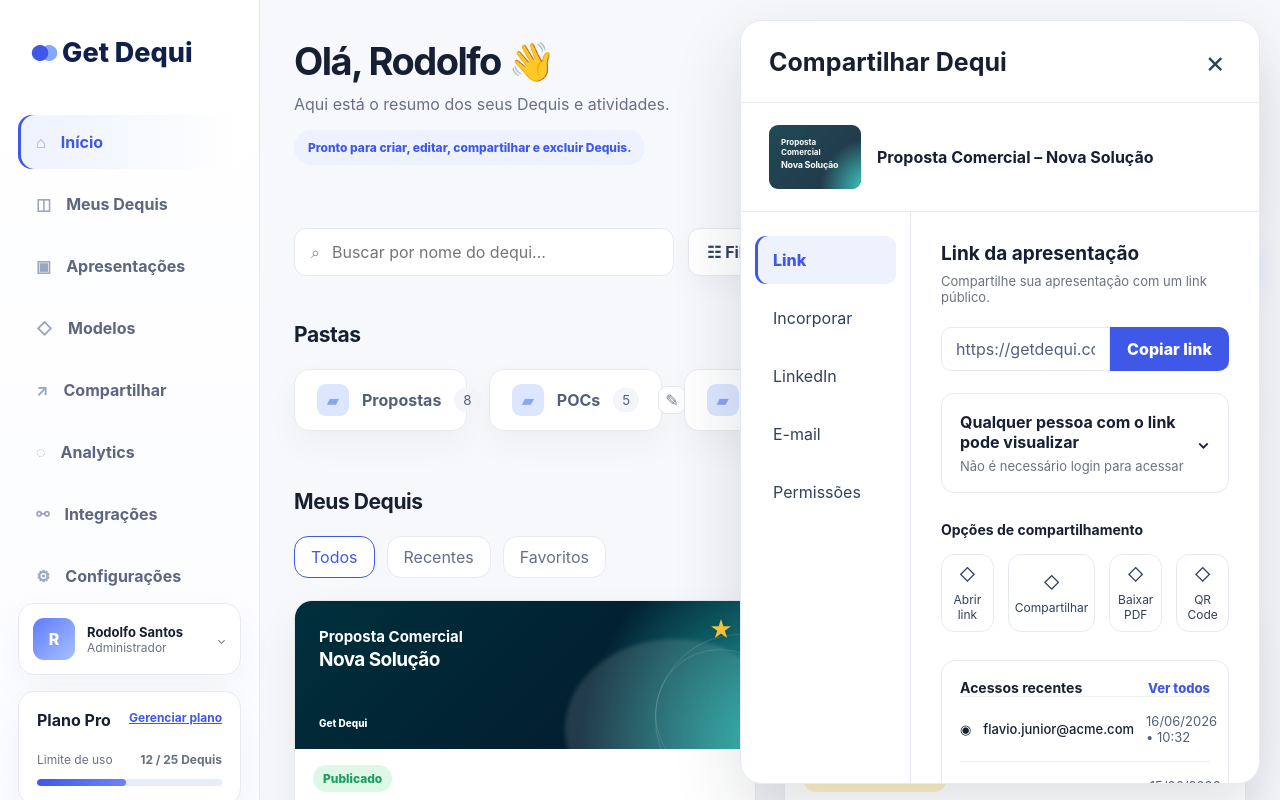
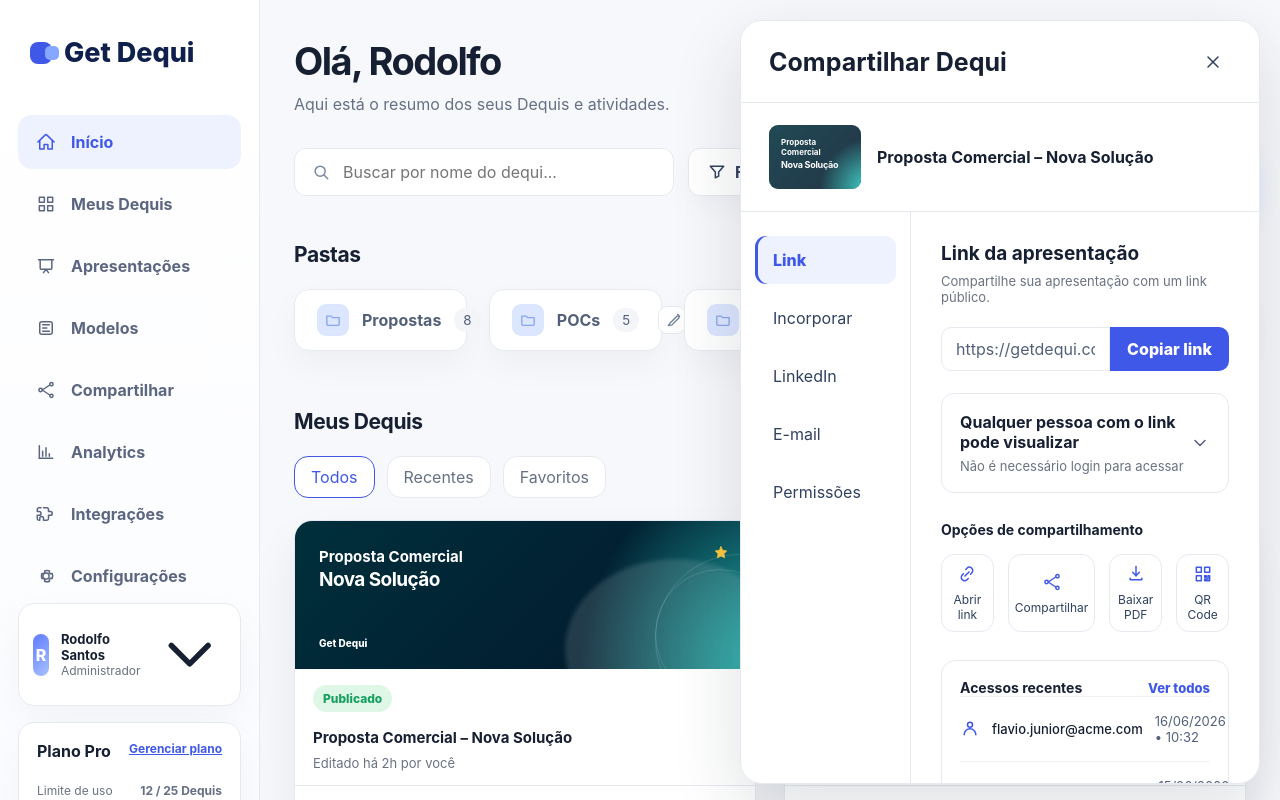
Before and after one commit to wrodolfull/getdequi, a Next.js app: page /dashboard in a window 1280 px wide. Shown: the top 800 px of the page. Built offline with nearby package versions, Linux system fonts and the light colour scheme.

Commit message:
Refine dashboard navigation and icons

```diff
--- a/app/globals.css
+++ b/app/globals.css
@@ -176,3 +176,19 @@ nav{display:grid;gap:8px}
 .modalActions button{height:44px;border-radius:12px;border:1px solid var(--border);background:#fff;color:#30405f;font-weight:800;padding:0 16px}
 .modalActions button[type=submit]{background:var(--primary);border-color:var(--primary);color:#fff}
 .shareHeader button:hover,.crudModal header button:hover,.miniAction:hover,.templateActions button:hover{filter:brightness(.96)}
+
+.sideIcon,.fieldIcon,.buttonIcon,.accessIcon,.shareActionIcon{width:20px;height:20px;flex:0 0 auto}
+.sideItem.active{background:var(--primary-soft);color:var(--primary);box-shadow:none}
+.brandMark{width:22px;height:22px;border-radius:8px;background:var(--primary);display:inline-block;filter:none;position:relative}
+.brandMark:after{content:"";position:absolute;right:-7px;top:4px;width:14px;height:14px;border-radius:5px;background:#86a7ff}
+.btn{display:inline-flex;align-items:center;justify-content:center;gap:8px}
+.folderIcon svg,.miniAction svg,.dequiCard footer svg,.star svg{width:18px;height:18px;display:block}
+.star{width:36px;height:36px;display:grid;place-items:center;color:#71809a}
+.dequiCard footer span{display:inline-flex;align-items:center;gap:6px}
+.dequiCard footer button{display:grid;place-items:center;width:24px;height:24px}
+.viewTools button{display:grid;place-items:center;min-width:44px;padding:10px}
+.shareHeader button{display:grid;place-items:center;width:36px;height:36px}
+.permission b{display:grid;place-items:center;color:#526079}
+.shareActions button{display:grid;place-items:center;align-content:center}
+.shareActionIcon{margin:0 auto;color:var(--primary)}
+.accessIcon{color:var(--primary)}
--- a/components/dashboard/Cards.tsx
+++ b/components/dashboard/Cards.tsx
@@ -1,19 +1,15 @@
 import type { Dequi, Folder, Template } from "@/data/mockData";
-import { ProgressBar } from "./ProgressBar";
 import { StatusBadge } from "./StatusBadge";
-
-export function HeaderStatsCard({ title, value, caption, tone }: { title: string; value: string; caption: string; tone: "primary" | "teal" }) {
-  return <div className="statCard"><div className={`statIcon ${tone}`}>✦</div><div className="statContent"><span>{title}</span><strong>{value}</strong><ProgressBar value={tone === "primary" ? 58 : 48} tone={tone} /><small>{caption}</small></div></div>;
-}
+import { ChatBubbleIcon, ChevronDownIcon, EyeIcon, FolderIcon, FunnelIcon, PencilIcon, PlusIcon, SearchIcon, ShareIcon, StarIcon, TrashIcon } from "./HeroIcons";
 
 export function SearchAndActions({ query, onQueryChange, onFilter, onCreateFolder, onCreateDequi }: { query: string; onQueryChange: (value: string) => void; onFilter: () => void; onCreateFolder: () => void; onCreateDequi: () => void }) {
-  return <div className="actions"><label className="search">⌕<input value={query} onChange={(event) => onQueryChange(event.target.value)} placeholder="Buscar por nome do dequi..." /></label><button className="btn ghost" onClick={onFilter}>☷ Filtros</button><div className="spacer" /><button className="btn secondary" onClick={onCreateFolder}>Nova pasta</button><div className="split"><button className="btn primary" onClick={onCreateDequi}>＋ Criar Dequi</button><button className="btn primary drop" onClick={onCreateDequi}>⌄</button></div></div>;
+  return <div className="actions"><label className="search"><SearchIcon className="fieldIcon" /><input value={query} onChange={(event) => onQueryChange(event.target.value)} placeholder="Buscar por nome do dequi..." /></label><button className="btn ghost" onClick={onFilter}><FunnelIcon className="buttonIcon" />Filtros</button><div className="spacer" /><button className="btn secondary" onClick={onCreateFolder}>Nova pasta</button><div className="split"><button className="btn primary" onClick={onCreateDequi}><PlusIcon className="buttonIcon" />Criar Dequi</button><button className="btn primary drop" onClick={onCreateDequi} aria-label="Mais opções"><ChevronDownIcon className="buttonIcon" /></button></div></div>;
 }
 
 export function FolderCard({ folder, add, onCreate, onEdit, onDelete }: { folder?: Folder; add?: boolean; onCreate?: () => void; onEdit?: (folder: Folder) => void; onDelete?: (folder: Folder) => void }) {
-  if (add) return <button className="folderCard add" onClick={onCreate}><span className="plus">＋</span>Nova pasta</button>;
+  if (add) return <button className="folderCard add" onClick={onCreate}><PlusIcon className="buttonIcon" />Nova pasta</button>;
   if (!folder) return null;
-  return <div className="folderCard"><button className="folderMain" onClick={() => onEdit?.(folder)}><span className="folderIcon">▰</span><b>{folder.name}</b><small>{folder.count}</small></button><button className="miniAction" aria-label={`Editar ${folder.name}`} onClick={() => onEdit?.(folder)}>✎</button><button className="miniAction danger" aria-label={`Excluir ${folder.name}`} onClick={() => onDelete?.(folder)}>×</button></div>;
+  return <div className="folderCard"><button className="folderMain" onClick={() => onEdit?.(folder)}><span className="folderIcon"><FolderIcon /></span><b>{folder.name}</b><small>{folder.count}</small></button><button className="miniAction" aria-label={`Editar ${folder.name}`} onClick={() => onEdit?.(folder)}><PencilIcon /></button><button className="miniAction danger" aria-label={`Excluir ${folder.name}`} onClick={() => onDelete?.(folder)}><TrashIcon /></button></div>;
 }
 
 export function Folders({ folders, onCreate, onEdit, onDelete }: { folders: Folder[]; onCreate: () => void; onEdit: (folder: Folder) => void; onDelete: (folder: Folder) => void }) {
@@ -25,7 +21,7 @@ export function Thumbnail({ title, subtitle, theme }: { title: string; subtitle:
 }
 
 export function DequiCard({ item, onOpenShare, onEdit, onDelete, onToggleFavorite }: { item: Dequi; onOpenShare: (item: Dequi) => void; onEdit: (item: Dequi) => void; onDelete: (item: Dequi) => void; onToggleFavorite: (item: Dequi) => void }) {
-  return <article className="dequiCard"><div className="thumbWrap"><button className="thumbButton" onClick={() => onOpenShare(item)}><Thumbnail title={item.thumbnailTitle} subtitle={item.thumbnailSubtitle} theme={item.theme} /></button><button className={`star ${item.favorite ? "on" : ""}`} onClick={() => onToggleFavorite(item)}>★</button></div><div className="dequiBody"><StatusBadge status={item.status} /><h3>{item.name}</h3><p>{item.description}</p></div><footer><span>◎ {item.views}</span><span>□ {item.comments}</span><button onClick={() => onOpenShare(item)}>↗</button><button onClick={() => onEdit(item)}>✎</button><button className="dangerText" onClick={() => onDelete(item)}>×</button></footer></article>;
+  return <article className="dequiCard"><div className="thumbWrap"><button className="thumbButton" onClick={() => onOpenShare(item)}><Thumbnail title={item.thumbnailTitle} subtitle={item.thumbnailSubtitle} theme={item.theme} /></button><button className={`star ${item.favorite ? "on" : ""}`} onClick={() => onToggleFavorite(item)} aria-label="Alternar favorito"><StarIcon /></button></div><div className="dequiBody"><StatusBadge status={item.status} /><h3>{item.name}</h3><p>{item.description}</p></div><footer><span><EyeIcon />{item.views}</span><span><ChatBubbleIcon />{item.comments}</span><button onClick={() => onOpenShare(item)} aria-label="Compartilhar"><ShareIcon /></button><button onClick={() => onEdit(item)} aria-label="Editar"><PencilIcon /></button><button className="dangerText" onClick={() => onDelete(item)} aria-label="Excluir"><TrashIcon /></button></footer></article>;
 }
 
 export function DequiGrid({ dequis, onOpenShare, onEdit, onDelete, onToggleFavorite }: { dequis: Dequi[]; onOpenShare: (item: Dequi) => void; onEdit: (item: Dequi) => void; onDelete: (item: Dequi) => void; onToggleFavorite: (item: Dequi) => void }) {
--- a/components/dashboard/DashboardClient.tsx
+++ b/components/dashboard/DashboardClient.tsx
@@ -1,8 +1,9 @@
 "use client";
 import { useMemo, useState } from "react";
 import { dequis as initialDequis, folders as initialFolders, templates as initialTemplates, type Dequi, type DequiStatus, type Folder, type Template } from "@/data/mockData";
-import { DequiGrid, Folders, HeaderStatsCard, SearchAndActions, TemplateGrid } from "./Cards";
+import { DequiGrid, Folders, SearchAndActions, TemplateGrid } from "./Cards";
 import { SharePanel } from "./SharePanel";
+import { BarsIcon, GridIcon } from "./HeroIcons";
 
 type DialogState =
   | { type: "folder"; mode: "create"; item?: Folder }
@@ -26,7 +27,7 @@ export function DashboardClient() {
   const [statusFilter, setStatusFilter] = useState<DequiStatus | "Todos">("Todos");
   const [dialog, setDialog] = useState<DialogState>(null);
   const [shareDequi, setShareDequi] = useState<Dequi | null>(initialDequis[0]);
-  const [toast, setToast] = useState("Pronto para criar, editar, compartilhar e excluir Dequis.");
+  const [toast, setToast] = useState("");
 
   const filteredDequis = useMemo(() => dequis.filter(item => {
     const matchesText = item.name.toLowerCase().includes(query.toLowerCase()) || item.thumbnailSubtitle.toLowerCase().includes(query.toLowerCase());
@@ -86,10 +87,10 @@ export function DashboardClient() {
 
   return <>
     <section className="workspace">
-      <div className="heroRow"><div><h1>Olá, Rodolfo 👋</h1><p>Aqui está o resumo dos seus Dequis e atividades.</p><span className="toast">{toast}</span></div><div className="stats"><HeaderStatsCard title="Seu plano" value="Pro" caption="Válido até 18/07/2026" tone="primary" /><HeaderStatsCard title="Dequis criados" value={`${dequis.length} / 25`} caption={`${Math.round((dequis.length / 25) * 100)}% do limite utilizado`} tone="teal" /></div></div>
+      <div className="heroRow"><div><h1>Olá, Rodolfo</h1><p>Aqui está o resumo dos seus Dequis e atividades.</p>{toast && <span className="toast">{toast}</span>}</div></div>
       <SearchAndActions query={query} onQueryChange={setQuery} onFilter={() => setStatusFilter(statusFilter === "Todos" ? "Publicado" : statusFilter === "Publicado" ? "Em desenvolvimento" : statusFilter === "Em desenvolvimento" ? "Rascunho" : "Todos")} onCreateFolder={() => setDialog({ type: "folder", mode: "create" })} onCreateDequi={() => setDialog({ type: "dequi", mode: "create" })} />
       <section className="section"><h2>Pastas</h2><Folders folders={folders} onCreate={() => setDialog({ type: "folder", mode: "create" })} onEdit={(item) => setDialog({ type: "folder", mode: "edit", item })} onDelete={deleteFolder} /></section>
-      <section className="section bigGap"><div className="sectionHead"><div><h2>Meus Dequis</h2><div className="tabs"><button className={statusFilter === "Todos" ? "active" : ""} onClick={() => setStatusFilter("Todos")}>Todos</button><button onClick={() => setStatusFilter("Publicado")}>Recentes</button><button onClick={() => setStatusFilter("Rascunho")}>Favoritos</button></div></div><div className="viewTools"><select defaultValue="recentes"><option value="recentes">Mais recentes</option></select><button className="active">▦</button><button>▤</button></div></div><DequiGrid dequis={filteredDequis} onOpenShare={setShareDequi} onEdit={(item) => setDialog({ type: "dequi", mode: "edit", item })} onDelete={deleteDequi} onToggleFavorite={(item) => setDequis(items => items.map(current => current.id === item.id ? { ...current, favorite: !current.favorite } : current))} /></section>
+      <section className="section bigGap"><div className="sectionHead"><div><h2>Meus Dequis</h2><div className="tabs"><button className={statusFilter === "Todos" ? "active" : ""} onClick={() => setStatusFilter("Todos")}>Todos</button><button onClick={() => setStatusFilter("Publicado")}>Recentes</button><button onClick={() => setStatusFilter("Rascunho")}>Favoritos</button></div></div><div className="viewTools"><select defaultValue="recentes"><option value="recentes">Mais recentes</option></select><button className="active" aria-label="Visualização em grade"><GridIcon className="buttonIcon" /></button><button aria-label="Visualização em lista"><BarsIcon className="buttonIcon" /></button></div></div><DequiGrid dequis={filteredDequis} onOpenShare={setShareDequi} onEdit={(item) => setDialog({ type: "dequi", mode: "edit", item })} onDelete={deleteDequi} onToggleFavorite={(item) => setDequis(items => items.map(current => current.id === item.id ? { ...current, favorite: !current.favorite } : current))} /></section>
       <section className="section templates"><div className="sectionHead inline"><h2>Templates recomendados</h2><button className="linkButton" onClick={() => setToast("Lista completa de templates será conectada ao backend.")}>Ver todos</button></div><TemplateGrid templates={templates} onUse={useTemplate} onEdit={(item) => setDialog({ type: "template", mode: "edit", item })} onDelete={deleteTemplate} /></section>
     </section>
     {shareDequi && <SharePanel dequi={shareDequi} onClose={() => setShareDequi(null)} />}
@@ -99,7 +100,7 @@ export function DashboardClient() {
 
 function CrudDialog({ dialog, onClose, onSaveFolder, onSaveDequi, onSaveTemplate }: { dialog: Exclude<DialogState, null>; onClose: () => void; onSaveFolder: (event: React.FormEvent<HTMLFormElement>) => void; onSaveDequi: (event: React.FormEvent<HTMLFormElement>) => void; onSaveTemplate: (event: React.FormEvent<HTMLFormElement>) => void }) {
   const title = dialog.mode === "create" ? (dialog.type === "folder" ? "Criar pasta" : "Criar Dequi") : `Editar ${dialog.type === "folder" ? "pasta" : dialog.type === "dequi" ? "Dequi" : "template"}`;
-  return <div className="modalBackdrop"><div className="crudModal" role="dialog" aria-modal="true"><header><h2>{title}</h2><button onClick={onClose}>×</button></header>
+  return <div className="modalBackdrop"><div className="crudModal" role="dialog" aria-modal="true"><header><h2>{title}</h2><button onClick={onClose} aria-label="Fechar">Fechar</button></header>
     {dialog.type === "folder" && <form onSubmit={onSaveFolder}><label>Nome<input name="name" defaultValue={dialog.item?.name ?? ""} required /></label><label>Quantidade<input name="count" type="number" min="0" defaultValue={dialog.item?.count ?? 0} /></label><div className="modalActions"><button type="button" onClick={onClose}>Cancelar</button><button type="submit">Salvar</button></div></form>}
     {dialog.type === "dequi" && <form onSubmit={onSaveDequi}><label>Nome<input name="name" defaultValue={dialog.item?.name ?? ""} required /></label><label>Subtítulo do thumbnail<input name="subtitle" defaultValue={dialog.item?.thumbnailSubtitle ?? ""} /></label><label>Status<select name="status" defaultValue={dialog.item?.status ?? "Rascunho"}><option>Publicado</option><option>Em desenvolvimento</option><option>Rascunho</option></select></label><div className="modalActions"><button type="button" onClick={onClose}>Cancelar</button><button type="submit">Salvar</button></div></form>}
     {dialog.type === "template" && <form onSubmit={onSaveTemplate}><label>Nome<input name="name" defaultValue={dialog.item.name} required /></label><label>Slides<input name="slides" type="number" min="1" defaultValue={dialog.item.slides} /></label><div className="modalActions"><button type="button" onClick={onClose}>Cancelar</button><button type="submit">Salvar</button></div></form>}
--- /dev/null
+++ b/components/dashboard/HeroIcons.tsx
@@ -0,0 +1,33 @@
+import type { SVGProps } from "react";
+
+type IconProps = SVGProps<SVGSVGElement>;
+
+function Icon({ children, ...props }: IconProps) {
+  return <svg viewBox="0 0 24 24" fill="none" stroke="currentColor" strokeWidth={1.8} strokeLinecap="round" strokeLinejoin="round" aria-hidden="true" {...props}>{children}</svg>;
+}
+
+export function HomeIcon(props: IconProps) { return <Icon {...props}><path d="m2.25 12 8.95-8.55a1.2 1.2 0 0 1 1.6 0L21.75 12" /><path d="M4.5 10.5v9.75h5.25V15h4.5v5.25h5.25V10.5" /></Icon>; }
+export function SquaresIcon(props: IconProps) { return <Icon {...props}><path d="M4 4h6v6H4zM14 4h6v6h-6zM4 14h6v6H4zM14 14h6v6h-6z" /></Icon>; }
+export function PresentationIcon(props: IconProps) { return <Icon {...props}><path d="M3 4.5h18M5 4.5v9.75A1.75 1.75 0 0 0 6.75 16h10.5A1.75 1.75 0 0 0 19 14.25V4.5" /><path d="m9 20 3-4 3 4" /></Icon>; }
+export function TemplateIcon(props: IconProps) { return <Icon {...props}><path d="M4.5 6.75A2.25 2.25 0 0 1 6.75 4.5h10.5a2.25 2.25 0 0 1 2.25 2.25v10.5a2.25 2.25 0 0 1-2.25 2.25H6.75a2.25 2.25 0 0 1-2.25-2.25z" /><path d="M8 8h8M8 12h5M8 16h8" /></Icon>; }
+export function ShareIcon(props: IconProps) { return <Icon {...props}><path d="M7.5 12 16.5 6M7.5 12l9 6" /><circle cx="5.5" cy="12" r="2" /><circle cx="18.5" cy="5" r="2" /><circle cx="18.5" cy="19" r="2" /></Icon>; }
+export function ChartIcon(props: IconProps) { return <Icon {...props}><path d="M4 19.5V4.5" /><path d="M8 17v-6M12 17V7M16 17v-3M20 19.5H4" /></Icon>; }
+export function PuzzleIcon(props: IconProps) { return <Icon {...props}><path d="M9 4.5h3.75a2.25 2.25 0 0 1 2.25 2.25V9h2.25a2.25 2.25 0 1 1 0 4.5H15v3.75a2.25 2.25 0 0 1-2.25 2.25H9v-2.25a2.25 2.25 0 1 0-4.5 0v2.25H3.75A2.25 2.25 0 0 1 1.5 17.25V13.5h2.25a2.25 2.25 0 1 0 0-4.5H1.5V6.75A2.25 2.25 0 0 1 3.75 4.5H6" /></Icon>; }
+export function CogIcon(props: IconProps) { return <Icon {...props}><path d="M12 8.25a3.75 3.75 0 1 0 0 7.5 3.75 3.75 0 0 0 0-7.5Z" /><path d="M19.4 15a8 8 0 0 0 .05-5.9l-2.15.3a7 7 0 0 0-1.4-1.4l.3-2.15a8 8 0 0 0-5.9 0l.3 2.15a7 7 0 0 0-1.4 1.4l-2.15-.3a8 8 0 0 0 0 5.9l2.15-.3a7 7 0 0 0 1.4 1.4l-.3 2.15a8 8 0 0 0 5.9 0l-.3-2.15a7 7 0 0 0 1.4-1.4z" /></Icon>; }
+export function SearchIcon(props: IconProps) { return <Icon {...props}><circle cx="11" cy="11" r="6" /><path d="m16 16 4 4" /></Icon>; }
+export function FunnelIcon(props: IconProps) { return <Icon {...props}><path d="M4 5h16l-6 7v5l-4 2v-7z" /></Icon>; }
+export function PlusIcon(props: IconProps) { return <Icon {...props}><path d="M12 5v14M5 12h14" /></Icon>; }
+export function ChevronDownIcon(props: IconProps) { return <Icon {...props}><path d="m6 9 6 6 6-6" /></Icon>; }
+export function FolderIcon(props: IconProps) { return <Icon {...props}><path d="M3.75 6.75h6l1.5 2h9v8.5a2 2 0 0 1-2 2H5.75a2 2 0 0 1-2-2z" /></Icon>; }
+export function PencilIcon(props: IconProps) { return <Icon {...props}><path d="m16.9 4.6 2.5 2.5M4.5 19.5l4.8-1 9.1-9.1a1.8 1.8 0 0 0-2.5-2.5l-9.1 9.1z" /></Icon>; }
+export function TrashIcon(props: IconProps) { return <Icon {...props}><path d="M5 7h14M9 7V5h6v2M8 10v9M12 10v9M16 10v9" /></Icon>; }
+export function StarIcon(props: IconProps) { return <Icon {...props} fill="currentColor" strokeWidth={1.2}><path d="m12 3.75 2.35 4.76 5.25.76-3.8 3.7.9 5.23L12 15.73 7.3 18.2l.9-5.23-3.8-3.7 5.25-.76z" /></Icon>; }
+export function EyeIcon(props: IconProps) { return <Icon {...props}><path d="M2.5 12s3.5-6 9.5-6 9.5 6 9.5 6-3.5 6-9.5 6-9.5-6-9.5-6Z" /><circle cx="12" cy="12" r="2.5" /></Icon>; }
+export function ChatBubbleIcon(props: IconProps) { return <Icon {...props}><path d="M5 5.5h14v10H8l-3 3z" /></Icon>; }
+export function XMarkIcon(props: IconProps) { return <Icon {...props}><path d="M6 6l12 12M18 6 6 18" /></Icon>; }
+export function BarsIcon(props: IconProps) { return <Icon {...props}><path d="M4 7h16M4 12h16M4 17h16" /></Icon>; }
+export function GridIcon(props: IconProps) { return <Icon {...props}><path d="M4 4h7v7H4zM13 4h7v7h-7zM4 13h7v7H4zM13 13h7v7h-7z" /></Icon>; }
+export function UserCircleIcon(props: IconProps) { return <Icon {...props}><circle cx="12" cy="8" r="3" /><path d="M5 20a7 7 0 0 1 14 0" /></Icon>; }
+export function LinkIcon(props: IconProps) { return <Icon {...props}><path d="M9.5 14.5 14.5 9.5" /><path d="M10.5 6.5 12 5a4 4 0 0 1 5.7 5.7l-1.5 1.5" /><path d="M13.5 17.5 12 19a4 4 0 0 1-5.7-5.7l1.5-1.5" /></Icon>; }
+export function ArrowDownTrayIcon(props: IconProps) { return <Icon {...props}><path d="M12 3v11" /><path d="m8 10 4 4 4-4" /><path d="M5 17v2h14v-2" /></Icon>; }
+export function QrCodeIcon(props: IconProps) { return <Icon {...props}><path d="M4 4h6v6H4zM14 4h6v6h-6zM4 14h6v6H4z" /><path d="M14 14h2v2h-2zM18 14h2v6h-6v-2h4zM14 18h2v2h-2z" /></Icon>; }
--- a/components/dashboard/SharePanelClient.tsx
+++ b/components/dashboard/SharePanelClient.tsx
@@ -4,6 +4,7 @@ import { useState } from "react";
 import type { Dequi } from "@/data/mockData";
 import { recentAccesses } from "@/data/mockData";
 import { Thumbnail } from "./Cards";
+import { ArrowDownTrayIcon, ChevronDownIcon, LinkIcon, QrCodeIcon, ShareIcon, UserCircleIcon, XMarkIcon } from "./HeroIcons";
 
 const tabs = ["Link", "Incorporar", "LinkedIn", "E-mail", "Permissões"];
 
@@ -30,7 +31,7 @@ export function RecentAccessList() {
       </div>
       {recentAccesses.map((access) => (
         <div className="access" key={access.email}>
-          <span>◉</span>
+          <span><UserCircleIcon className="accessIcon" /></span>
           <b>{access.email}</b>
           <time>{access.date}</time>
         </div>
@@ -59,7 +60,7 @@ export function SharePanel({ dequi, onClose }: SharePanelProps) {
     <aside className="sharePanel" role="dialog" aria-modal="true" aria-label="Compartilhar Dequi">
       <header className="shareHeader">
         <h2>Compartilhar Dequi</h2>
-        <button onClick={onClose} aria-label="Fechar compartilhamento" type="button">×</button>
+        <button onClick={onClose} aria-label="Fechar compartilhamento" type="button"><XMarkIcon className="buttonIcon" /></button>
       </header>
 
       <div className="selectedDequi">
@@ -94,14 +95,19 @@ export function SharePanel({ dequi, onClose }: SharePanelProps) {
                   <strong>Qualquer pessoa com o link pode visualizar</strong>
                   <span>Não é necessário login para acessar</span>
                 </div>
-                <b>⌄</b>
+                <b><ChevronDownIcon className="buttonIcon" /></b>
               </div>
 
               <h4>Opções de compartilhamento</h4>
               <div className="shareActions">
-                {["Abrir link", "Compartilhar", "Baixar PDF", "QR Code"].map((action) => (
-                  <button key={action} type="button">
-                    ◇<span>{action}</span>
+                {[
+                  { label: "Abrir link", Icon: LinkIcon },
+                  { label: "Compartilhar", Icon: ShareIcon },
+                  { label: "Baixar PDF", Icon: ArrowDownTrayIcon },
+                  { label: "QR Code", Icon: QrCodeIcon },
+                ].map(({ label, Icon }) => (
+                  <button key={label} type="button">
+                    <Icon className="shareActionIcon" /><span>{label}</span>
                   </button>
                 ))}
               </div>
--- a/components/dashboard/Sidebar.tsx
+++ b/components/dashboard/Sidebar.tsx
@@ -1,20 +1,21 @@
 import Link from "next/link";
 import { plan, user } from "@/data/mockData";
 import { ProgressBar } from "./ProgressBar";
+import { ChartIcon, ChevronDownIcon, CogIcon, HomeIcon, PresentationIcon, PuzzleIcon, ShareIcon, SquaresIcon, TemplateIcon } from "./HeroIcons";
 
 const items = [
-  { label: "Início", href: "/dashboard", icon: "⌂" },
-  { label: "Meus Dequis", href: "/dashboard?secao=meus-dequis", icon: "◫" },
-  { label: "Apresentações", href: "/dashboard?secao=apresentacoes", icon: "▣" },
-  { label: "Modelos", href: "/dashboard?secao=modelos", icon: "◇" },
-  { label: "Compartilhar", href: "/dashboard?secao=compartilhar", icon: "↗" },
-  { label: "Analytics", href: "/dashboard?secao=analytics", icon: "◌" },
-  { label: "Integrações", href: "/dashboard?secao=integracoes", icon: "⚯" },
-  { label: "Configurações", href: "/dashboard?secao=configuracoes", icon: "⚙" },
+  { label: "Início", href: "/dashboard", Icon: HomeIcon },
+  { label: "Meus Dequis", href: "/dashboard?secao=meus-dequis", Icon: SquaresIcon },
+  { label: "Apresentações", href: "/dashboard?secao=apresentacoes", Icon: PresentationIcon },
+  { label: "Modelos", href: "/dashboard?secao=modelos", Icon: TemplateIcon },
+  { label: "Compartilhar", href: "/dashboard?secao=compartilhar", Icon: ShareIcon },
+  { label: "Analytics", href: "/dashboard?secao=analytics", Icon: ChartIcon },
+  { label: "Integrações", href: "/dashboard?secao=integracoes", Icon: PuzzleIcon },
+  { label: "Configurações", href: "/dashboard?secao=configuracoes", Icon: CogIcon },
 ];
 
-export function SidebarItem({ label, icon, href, active }: { label: string; icon: string; href: string; active?: boolean }) {
-  return <Link href={href} className={`sideItem ${active ? "active" : ""}`}><span>{icon}</span>{label}</Link>;
+export function SidebarItem({ label, Icon, href, active }: { label: string; Icon: React.ComponentType<React.SVGProps<SVGSVGElement>>; href: string; active?: boolean }) {
+  return <Link href={href} className={`sideItem ${active ? "active" : ""}`}><Icon className="sideIcon" />{label}</Link>;
 }
 
 export function UserPlanCard() {
@@ -27,10 +28,10 @@ export function UserPlanCard() {
 
 export function Sidebar() {
   return <aside className="sidebar">
-    <Link href="/dashboard" className="brand"><span className="brandMark">●</span><span>Get Dequi</span></Link>
+    <Link href="/dashboard" className="brand"><span className="brandMark" /><span>Get Dequi</span></Link>
     <nav>{items.map((item, i) => <SidebarItem key={item.href} {...item} active={i === 0} />)}</nav>
     <div className="sideBottom">
-      <div className="profileCard"><div className="avatar">{user.initial}</div><div><strong>{user.name}</strong><span>{user.role}</span></div><span className="chev">⌄</span></div>
+      <div className="profileCard"><div className="avatar">{user.initial}</div><div><strong>{user.name}</strong><span>{user.role}</span></div><ChevronDownIcon className="chev" /></div>
       <UserPlanCard />
     </div>
   </aside>;
```
